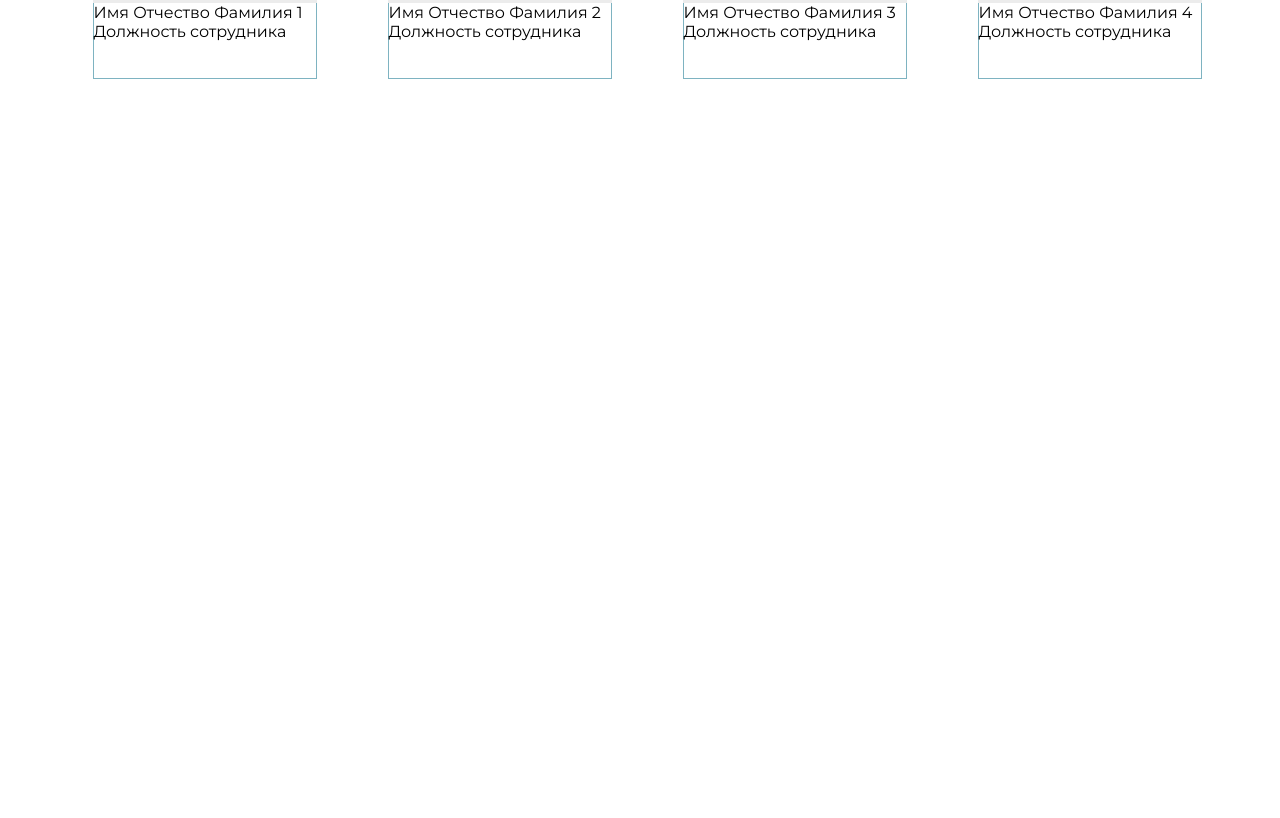
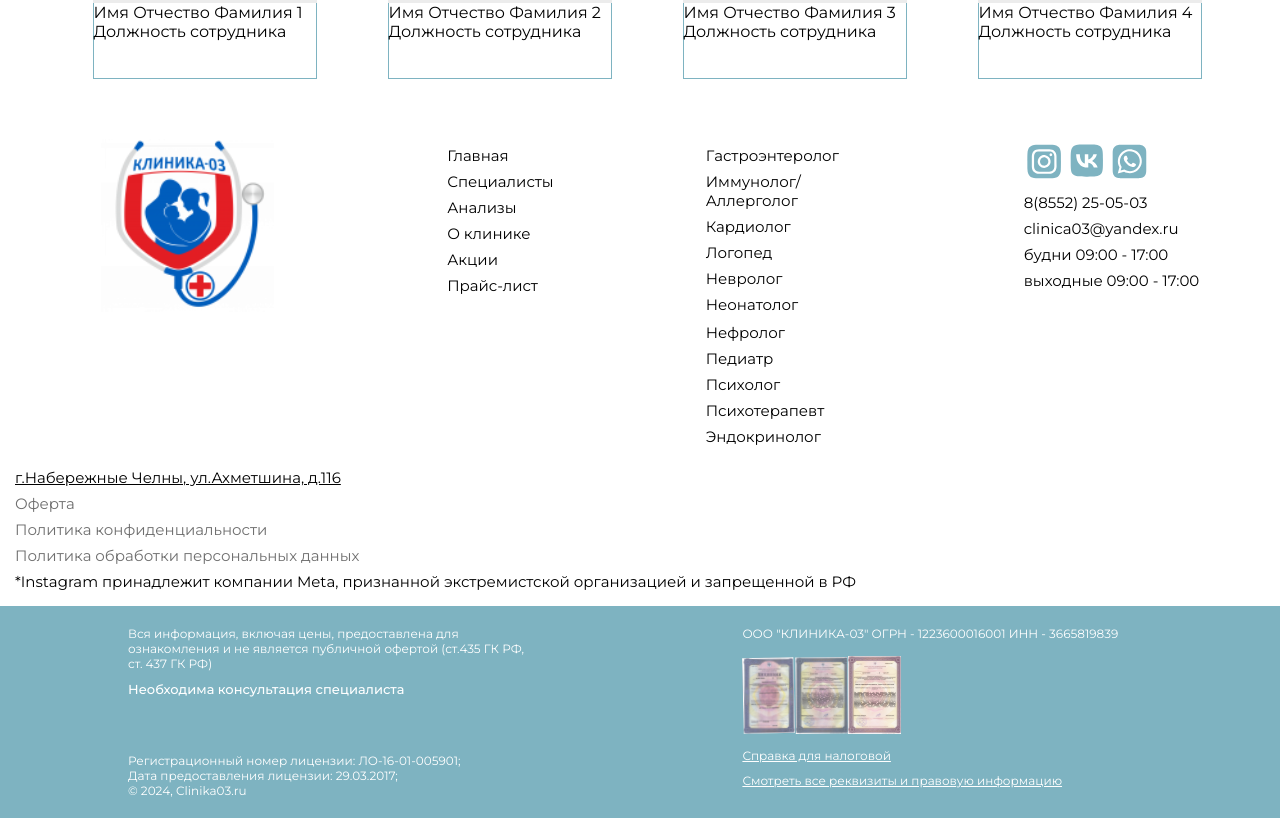
Before and after one commit to Insafch1k/frontend-for-clinic, an Angular app: page /main in a window 1280 px wide. Shown: the part 1600-2418 px from the top of the page. Before the commit the page ends 1679 px from the top, so only its background shows below. Built offline with nearby package versions, Linux system fonts and the light colour scheme.

Commit message:
ясап бетердем адаптацияне footer эчен

```diff
--- a/src/app/app-routing.module.ts
+++ b/src/app/app-routing.module.ts
@@ -42,8 +42,8 @@ const routes: Routes = [
     },
     {
         path: '**',
-        component: MainComponent,
-        redirectTo: '',
+        //component: MainComponent,
+        redirectTo: 'main',
     },
 ];
 
--- a/src/app/app.module.ts
+++ b/src/app/app.module.ts
@@ -4,10 +4,6 @@ import { BrowserModule } from '@angular/platform-browser';
 import { AppRoutingModule } from './app-routing.module';
 import { AppComponent } from './app.component';
 import { SharedModule } from './website/shared/shared.module';
-
-
-
-
 
 @NgModule({
   declarations: [
--- a/src/app/website/shared/layout/footer/footer.component.html
+++ b/src/app/website/shared/layout/footer/footer.component.html
@@ -1,62 +1,112 @@
-<!-- <footer>
-    <div class="TopFooter">
-        <div class="FirstStr">
-            <div class="imgLogo">
-                <img src="../../../../../assets/data/image/logo.svg" alt="">
+<footer>
+    <div class="top-footer">
+        <div class="contact-nav">
+            <div class="navbar flex-pos">
+                <img
+                    routerLink="/main"
+                    src="../../../../../assets/data/icon/header/logo.svg"
+                    alt=""
+                    class="img-logo"
+                />
+                <ul>
+                    <li routerLink="/main">Главная</li>
+                    <li routerLink="/specialists">Специалисты</li>
+                    <li routerLink="/analyzes">Анализы</li>
+                    <li routerLink="/about">О клинике</li>
+                    <li>Акции</li>
+                    <li>Прайс-лист</li>
+                </ul>
             </div>
-            <div class="FirstCol">
-                <p>Главная</p>
-                <p>О клинике</p>
-                <p>Анализы</p>
-                <p>Специалисты</p>
-                <p>Акции</p>
-                <p>Прайс-лист</p>
+            <div class="flex-pos">
+                <div class="flex-wrap">
+                    <ul>
+                        <li>Гастроэнтеролог</li>
+                        <li>Иммунолог/Аллерголог</li>
+                        <li>Кардиолог</li>
+                        <li>Логопед</li>
+                        <li>Невролог</li>
+                        <li>Неонатолог</li>
+                    </ul>
+                    <ul>
+                        <li>Нефролог</li>
+                        <li>Педиатр</li>
+                        <li>Психолог</li>
+                        <li>Психотерапевт</li>
+                        <li>Эндокринолог</li>
+                    </ul>
+                </div>
+                <div class="contact-wrap">
+                    <div class="picstr">
+                        <img
+                            src="../../../../../assets/data/icon/insta.svg"
+                            alt=""
+                        />
+                        <img
+                            src="../../../../../assets/data/icon/vk.svg"
+                            alt=""
+                        />
+                        <img
+                            src="../../../../../assets/data/icon/whatsapp.svg"
+                            alt=""
+                        />
+                    </div>
+                    <ul class="contact">
+                        <li>8(8552) 25-05-03</li>
+                        <li>{{ email }}</li>
+                        <li>будни 09:00 - 17:00</li>
+                        <li>выходные 09:00 - 17:00</li>
+                    </ul>
+                </div>
             </div>
-            <div class="SecCol">
-                <p>Гастроэнтеролог</p>
-                <p>Иммунолог/Аллерголог</p>
-                <p>Кардиолог</p>
-                <p>Логопед</p>
-                <p>Невролог</p>
-                <p>Неонатолог</p>
-                <p>Нефролог</p>
-                <p>Педиатр</p>
-                <p>Психолог</p>
-                <p>Психотерапевт</p>
-                <p>Эндокринолог</p>
+        </div>
+        <ul class="policy">
+            <li class="location">г.Набережные Челны, ул.Ахметшина, д.116</li>
+            <li class="text-grey">Оферта</li>
+            <li class="text-grey">Политика конфиденциальности</li>
+            <li class="text-grey">Политика обработки персональных данных</li>
+            <li>
+                *Instagram принадлежит компании Meta, признанной экстремистской
+                организацией и запрещенной в РФ
+            </li>
+        </ul>
+    </div>
+
+    <div class="bottom-footer">
+        <div class="info info-left">
+            <div>
+                <p>
+                    Вся информация, включая цены, предоставлена для ознакомления
+                    и не является публичной офертой (ст.435 ГК РФ, cт. 437 ГК
+                    РФ)
+                </p>
+                <p class="need-info">Необходима консультация специалиста</p>
             </div>
-            <div class="ThreeCol">
-                <div class="picstr">
-                    <img src="../../../../../assets/data/icon/insta.svg" alt="">
-                    <img src="../../../../../assets/data/icon/vk.svg" alt="">
-                    <img src="../../../../../assets/data/icon/whatsapp.svg" alt="">
-                </div>
-                <p>8(8552) 25-05-03</p>
-                <p>{{email}}</p>
-                <p>будни 09:00 - 17:00</p>
-                <p>выходные 09:00 - 17:00</p>
+            <div>
+                <p>Регистрационный номер лицензии: ЛО-16-01-005901;</p>
+                <p>Дата предоставления лицензии: 29.03.2017;</p>
+                <p>© 2024, Clinika03.ru</p>
             </div>
-
         </div>
-        <div class="SecondStr">
-            <div class="First"><p>г.Набережные Челны, ул.Ахметшина, д.116</p></div>
-            <div class="Second">
-            <p>Оферта</p>
-            <p>Политика конфиденциальности</p>
-            <p>Политика обработки персональных данных</p>
+        <div class="info">
+            <p>ООО "КЛИНИКА-03" ОГРН - 1223600016001 ИНН - 3665819839</p>
+            <div class="diploms">
+                <img
+                    src="../../../../../assets/data/image/dyplom 1.svg"
+                    alt=""
+                />
+                <img
+                    src="../../../../../assets/data/image/dyplom 2.svg"
+                    alt=""
+                />
+                <img
+                    src="../../../../../assets/data/image/dyplom 3.svg"
+                    alt=""
+                />
+            </div>
+            <div class="taxes-info">
+                <p>Справка для налоговой</p>
+                <p>Смотреть все реквизиты и правовую информацию</p>
             </div>
         </div>
     </div>
-    <div class="BottomFooter">
-        <div class="info">
-            <div class="LeftCol">
-                <p style="margin-bottom: 7px;">Вся информация, включая цены, предоставлена для ознакомления и не является публичной офертой (ст.435 ГК РФ, cт. 437 ГК РФ)</p>
-                <p style="margin-top: 7px;">Необходима консультация специалиста</p>
-            </div>
-            <div class="RightCol">
-                <p>ОГРН 1161690183357, Лицензия №ЛО-16-01-005901
-                    © 2021, Clinika03.ru</p>
-            </div>
-        </div>
-    </div>
-</footer> -->
+</footer>
--- a/src/app/website/shared/layout/footer/footer.component.scss
+++ b/src/app/website/shared/layout/footer/footer.component.scss
@@ -1,76 +1,144 @@
-.TopFooter{
-    margin-left: 10.5%;
-    margin-right: 10.5%;
-    margin-bottom: 50px;
-
-    .FirstStr{
-        p{font-size: 1rem; margin-bottom: 9px;}
-        display: flex;
-        .imgLogo{
-            img{
-                width: 173px;
-                height: 173px;
-                margin-right: 12vw;
+.top-footer {
+    margin: 15px;
+    ul {
+        padding: 0;
+        margin: 0;
+        li {
+            margin-top: 7px;
+            font-size: 15px;
+            font-weight: 400;
+            @media (max-width: 768px) {
+                font-size: 13px;
+            }
+            @media (max-width: 480px) {
+                font-size: 11px;
             }
         }
-
-        .FirstCol{
+    }
+    & .contact-nav {
+        display: flex;
+        justify-content: space-around;
+        @media (max-width: 768px) {
+            align-items: center;
+            flex-direction: column;
+            gap: 20px;
+        }
+        @media (max-width: 480px) {
+            flex-direction: column;
+            align-items: flex-start;
+        }
+        .flex-pos {
             display: flex;
-            flex-direction: column;
-            margin-right: 12vw;
+            justify-content: space-around;
+            align-items: flex-start;
+            width: 50%;
+            @media (max-width: 768px) {
+                width: 90%;
+                gap: 20px;
+            }
+            @media (max-width: 480px) {
+                flex-direction: column-reverse;
+                align-items: center;
+                width: 100%;
+            }
+            & .flex-wrap {
+                display: flex;
+                flex-direction: column;
+                @media (max-width: 768px) {
+                    flex-direction: row;
+                }
+                @media (max-width: 480px) {
+                    width: 80%;
+                    margin-right: 20%;
+                    justify-content: space-between;
+                }
+                li {
+                    width: calc(50% - 10px);
+                    box-sizing: border-box; /* Учет отступов и границ */
+                    margin-bottom: 2px;
+                }
+            }
+            & .contact-wrap {
+                @media (max-width: 480px) {
+                    width: 100%;
+                    & .contact {
+                        display: flex;
+                        flex-wrap: wrap;
+                        li {
+                            width: calc(50% - 10px);
+                        }
+                    }
+                }
+            }
         }
-
-        .SecCol{
-            display: flex;
-            flex-direction: column;
-            margin-right: 10vw;
-        }
-
-        .ThreeCol{
-            display: flex;
-            flex-direction: column;
-            .picstr{
-                display: flex;
-                img{
-                    margin-right: 5px;
-                    width: 33px;
-                    height: 33px;
+        .navbar {
+            // display: flex;
+            .img-logo {
+                width: 173px;
+                cursor: pointer;
+                @media (max-width: 768px) {
+                    width: 80px;
                 }
             }
         }
     }
-    .SecondStr{
+    & .policy {
         margin-top: 20px;
-        .First{
-            p{ margin-bottom: 9px;width: 348px; border-bottom: 1px solid black;}
+        & .location {
+            text-decoration: underline;
         }
-        .Second{
-            p{color: rgba(111, 111, 111, 1); margin-bottom: 9px;}
+        & .text-grey {
+            color: #6f6f6f;
         }
     }
 }
-.BottomFooter{
-    width: 100%;
-    height: 117px;
-    background-color: rgba(126, 179, 193, 1);
-    .info{
-        margin-left: 10.5%;
-        margin-right: 10.5%;
+
+.bottom-footer {
+    width: 80%;
+    background-color: #7eb3c1;
+    display: flex;
+    justify-content: space-between;
+    padding: 20px 10%;
+    @media (max-width: 480px) {
+        flex-direction: column;
+    }
+    .info {
+        width: 40%;
+        @media (max-width: 480px) {
+            width: 100%;
+        }
+        p {
+            font-size: 12px;
+            color: #ffffff;
+        }
+        .diploms {
+            margin-top: 15px;
+            img {
+                width: 53px;
+            }
+        }
+        .taxes-info {
+            margin-top: 10px;
+            font-size: 12px;
+            color: white;
+            text-decoration: underline;
+            @media (max-width: 768px) {
+                font-size: 11px;
+            }
+            p {
+                padding-bottom: 10px;
+            }
+        }
+    }
+    .info-left {
         display: flex;
-        height: 117px;
-        p{font-size: 12px;}
-        .LeftCol{
-            display: flex;
-            flex-direction: column;
-            width: 29vw;
-            margin-right: 20vw;
-            justify-content: center;
-        }
-        .RightCol{
-            display: flex;
-            flex-direction: column;
-            justify-content: center;
-            width: 20vw;
+        flex-direction: column;
+        justify-content: space-between;
+
+        .need-info {
+            padding: 10px 0;
+            font-size: 13px;
+            font-weight: 500;
         }
     }
 }
--- a/src/app/website/shared/layout/header/burger-menu/burger-menu.component.html
+++ b/src/app/website/shared/layout/header/burger-menu/burger-menu.component.html
@@ -1,7 +1,7 @@
 <div>
     <div (click)="lala()">
         <div class="main-route" *ngIf="currentRoute === '/main'">
-            <img routerLink="" src="../../../../../../assets/data/icon/header/logo.svg" alt="">
+            <img routerLink="/main" src="../../../../../../assets/data/icon/header/logo.svg" alt="">
         </div>
         <div class="other-route" *ngIf="currentRoute !== '/main'">
             <div class="upper-header">
--- a/src/app/website/shared/layout/header/burger-menu/burger-menu.component.scss
+++ b/src/app/website/shared/layout/header/burger-menu/burger-menu.component.scss
@@ -85,6 +85,7 @@
     margin: 0;
     cursor: pointer;
     z-index: 10;
+    user-select: none;
 }
 .menu-icon:checked + label:before,
 .menu-icon:not(:checked) + label:before {
--- a/src/app/website/shared/layout/header/burger-menu/burger-menu.component.ts
+++ b/src/app/website/shared/layout/header/burger-menu/burger-menu.component.ts
@@ -28,6 +28,7 @@ export class BurgerMenuComponent {
     }
     // Метод для закрытия чекбокса
     closeMenu() {
+        console.log(this.currentRoute)
         const checkbox = document.getElementById(
             'menu-icon'
         ) as HTMLInputElement;
```
Also changed, not shown: src/styles.scss (line endings or trailing spaces), 1 other file (tests, documents, lock files or other folders).
